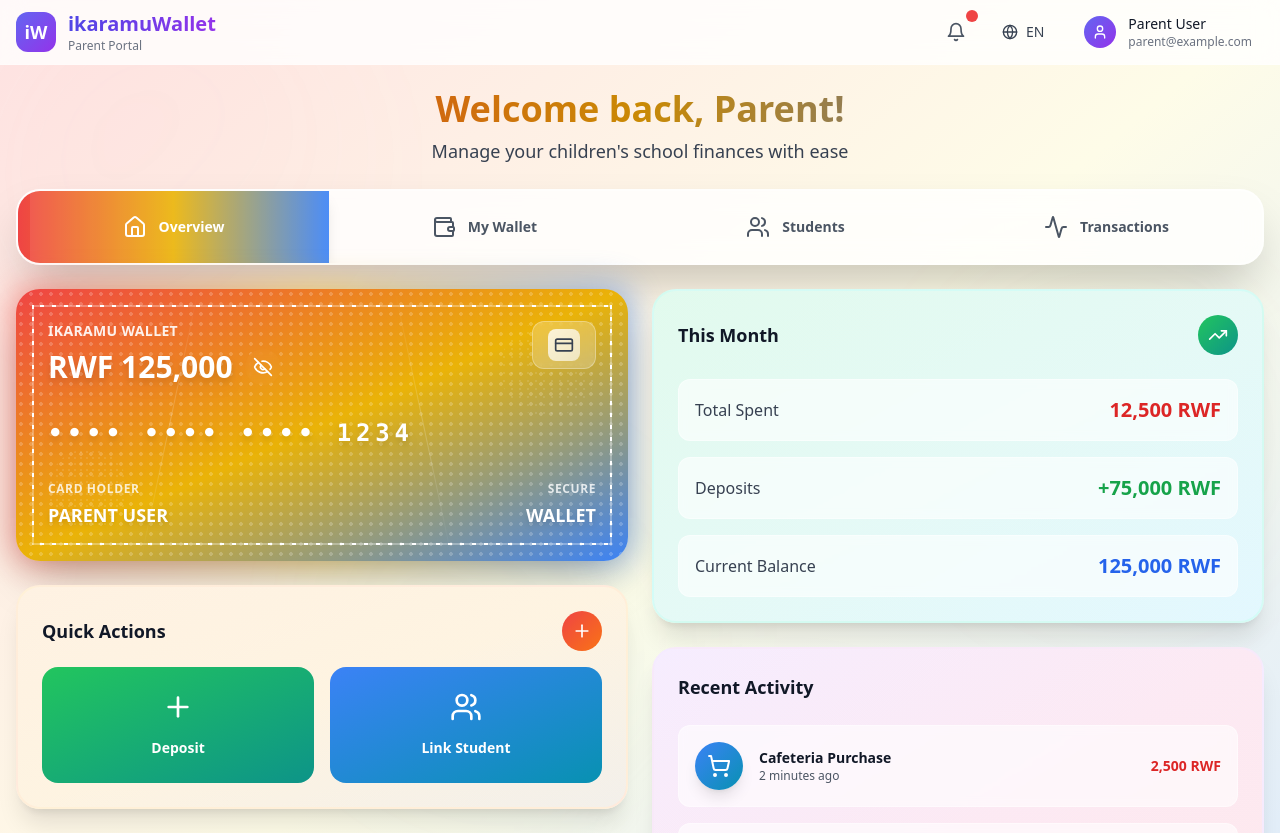
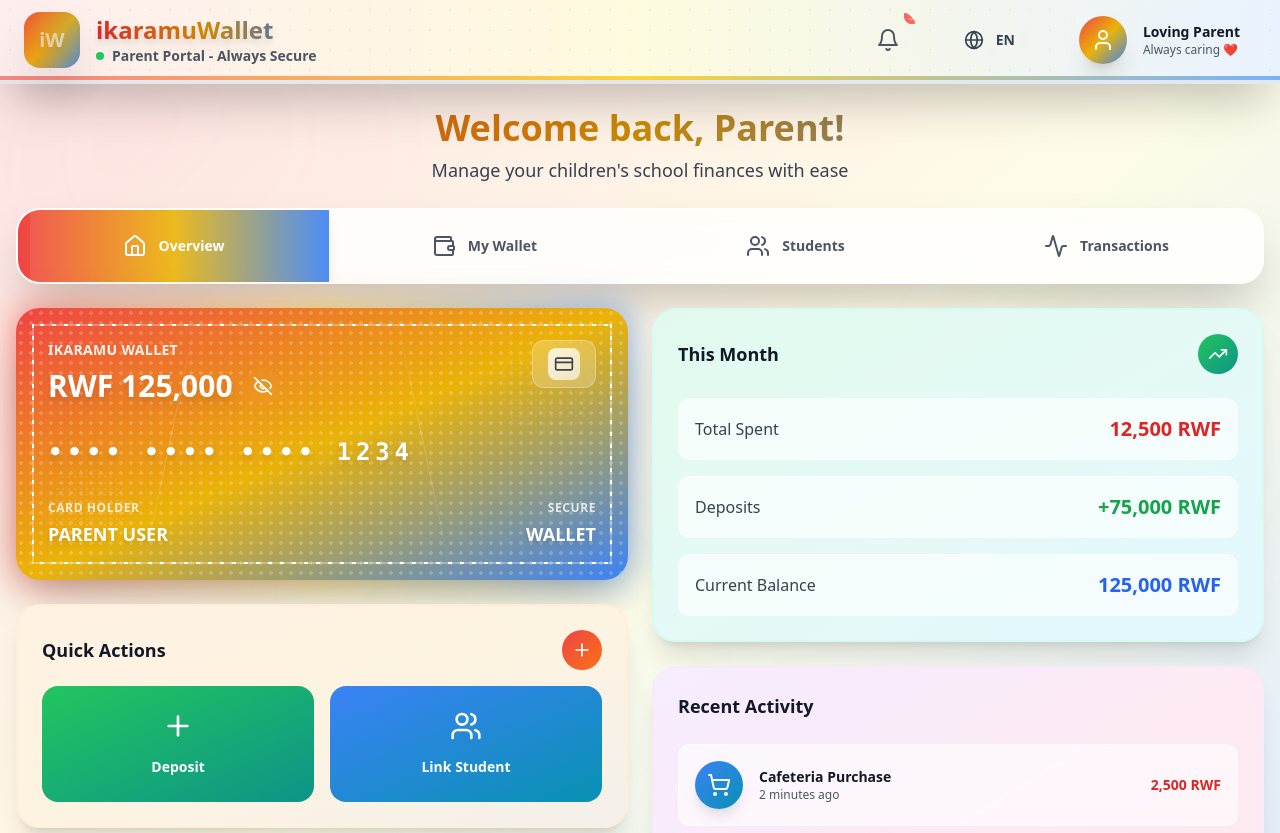
Before and after one commit to Jack-poker/kigo, a React (Vite) app: page / in a window 1280 px wide. Shown: the top 833 px of the page. Built offline with nearby package versions, Linux system fonts and the light colour scheme.

Commit message:
feat: Enhance top bar and add shimmer effect
Improved the top bar's design and implemented a shimmer loading effect for a more appealing user experience.

```diff
--- a/src/components/Header.tsx
+++ b/src/components/Header.tsx
@@ -6,88 +6,139 @@ const Header = ({ onMenuClick }) => {
   const [isProfileOpen, setIsProfileOpen] = useState(false);
   const [isLanguageOpen, setIsLanguageOpen] = useState(false);
   const [isMobileMenuOpen, setIsMobileMenuOpen] = useState(false);
+  const [isLoading, setIsLoading] = useState(false);
+
+  const shimmerClass = "relative overflow-hidden before:absolute before:inset-0 before:-translate-x-full before:animate-[shimmer_2s_infinite] before:bg-gradient-to-r before:from-transparent before:via-white/20 before:to-transparent";
 
   return (
-    <header className="bg-white/80 backdrop-blur-md border-b border-white/20 sticky top-0 z-40">
-      <div className="container mx-auto px-4">
-        <div className="flex items-center justify-between h-16">
-          {/* Logo */}
-          <div className="flex items-center space-x-3">
-            <div className="w-10 h-10 bg-gradient-to-br from-indigo-500 to-purple-600 rounded-xl flex items-center justify-center">
-              <span className="text-white font-bold text-lg">iW</span>
+    <header className="bg-gradient-to-r from-red-50 via-yellow-50 via-green-50 to-blue-50 backdrop-blur-xl border-b-4 border-gradient-to-r from-red-200 via-yellow-200 via-green-200 to-blue-200 sticky top-0 z-50 shadow-2xl">
+      {/* Shimmer Background */}
+      <div className="absolute inset-0 bg-gradient-to-r from-red-100/30 via-yellow-100/30 via-green-100/30 to-blue-100/30 animate-pulse"></div>
+
+      {/* Decorative Pattern */}
+      <div className="absolute inset-0 opacity-10" style={{
+        backgroundImage: `
+          radial-gradient(circle at 25% 25%, #ef4444 1px, transparent 1px),
+          radial-gradient(circle at 75% 25%, #eab308 1px, transparent 1px),
+          radial-gradient(circle at 25% 75%, #22c55e 1px, transparent 1px),
+          radial-gradient(circle at 75% 75%, #3b82f6 1px, transparent 1px)
+        `,
+        backgroundSize: '40px 40px'
+      }}></div>
+
+      <div className="container mx-auto px-6 relative z-10">
+        <div className="flex items-center justify-between h-20">
+          {/* Enhanced Logo */}
+          <div className="flex items-center space-x-4">
+            <div className={`relative w-14 h-14 bg-gradient-to-br from-red-500 via-yellow-500 via-green-500 to-blue-500 rounded-2xl flex items-center justify-center shadow-2xl transform hover:scale-110 transition-all duration-300 ${shimmerClass}`}>
+              <span className="text-white font-black text-xl drop-shadow-lg">iW</span>
+              {/* Glow Effect */}
+              <div className="absolute -inset-1 bg-gradient-to-r from-red-500 via-yellow-500 via-green-500 to-blue-500 rounded-2xl blur-lg opacity-50 animate-pulse"></div>
             </div>
             <div className="hidden sm:block">
-              <h1 className="text-xl font-bold bg-gradient-to-r from-indigo-600 to-purple-600 bg-clip-text text-transparent">
+              <h1 className="text-2xl font-black bg-gradient-to-r from-red-600 via-yellow-600 via-green-600 to-blue-600 bg-clip-text text-transparent drop-shadow-lg">
                 ikaramuWallet
               </h1>
-              <p className="text-xs text-gray-500">Parent Portal</p>
+              <div className="flex items-center space-x-2">
+                <div className="w-2 h-2 bg-green-500 rounded-full animate-pulse"></div>
+                <p className="text-sm text-gray-600 font-bold">Parent Portal - Always Secure</p>
+              </div>
             </div>
           </div>
 
           {/* Desktop Navigation */}
-          <div className="hidden md:flex items-center space-x-4">
-            {/* Notifications */}
-            <button className="relative p-2 text-gray-600 hover:text-indigo-600 transition-colors duration-200">
-              <Bell className="w-5 h-5" />
-              <span className="absolute -top-1 -right-1 w-3 h-3 bg-red-500 rounded-full"></span>
-            </button>
+          <div className="hidden md:flex items-center space-x-6">
+            {/* Enhanced Notifications */}
+            <div className="relative group">
+              <button className={`relative p-4 text-gray-600 hover:text-red-600 transition-all duration-300 rounded-2xl hover:bg-white/60 backdrop-blur-sm ${shimmerClass}`}>
+                <Bell className="w-6 h-6" />
+                <span className="absolute -top-1 -right-1 w-4 h-4 bg-gradient-to-r from-red-500 to-orange-500 rounded-full flex items-center justify-center">
+                  <span className="text-white text-xs font-bold">3</span>
+                </span>
+                {/* Pulsing Ring */}
+                <div className="absolute -top-1 -right-1 w-4 h-4 bg-red-400 rounded-full animate-ping opacity-75"></div>
+              </button>
+              <div className="absolute top-full right-0 mt-2 w-80 bg-white/90 backdrop-blur-xl rounded-3xl shadow-2xl border-2 border-gray-100 opacity-0 invisible group-hover:opacity-100 group-hover:visible transition-all duration-300 transform translate-y-2 group-hover:translate-y-0">
+                <div className="p-6">
+                  <h3 className="font-bold text-gray-900 mb-4 text-lg">Recent Notifications</h3>
+                  <div className="space-y-3">
+                    <div className="p-3 bg-green-50 rounded-xl border border-green-200">
+                      <p className="text-sm font-semibold text-green-800">Alice made a purchase - 2,500 RWF</p>
+                      <p className="text-xs text-green-600">2 minutes ago</p>
+                    </div>
+                    <div className="p-3 bg-blue-50 rounded-xl border border-blue-200">
+                      <p className="text-sm font-semibold text-blue-800">Weekly limit reminder for Bob</p>
+                      <p className="text-xs text-blue-600">1 hour ago</p>
+                    </div>
+                  </div>
+                </div>
+              </div>
+            </div>
 
-            {/* Language Selector */}
+            {/* Enhanced Language Selector */}
             <div className="relative">
               <button
                 onClick={() => setIsLanguageOpen(!isLanguageOpen)}
-                className="flex items-center space-x-2 px-3 py-2 text-gray-700 hover:text-indigo-600 transition-colors duration-200"
+                className={`flex items-center space-x-3 px-6 py-3 text-gray-700 hover:text-blue-600 transition-all duration-300 rounded-2xl hover:bg-white/60 backdrop-blur-sm font-bold ${shimmerClass}`}
               >
-                <Globe className="w-4 h-4" />
+                <Globe className="w-5 h-5" />
                 <span className="text-sm">EN</span>
               </button>
 
               {isLanguageOpen && (
-                <div className="absolute right-0 mt-2 w-36 bg-white rounded-xl shadow-lg border border-gray-100 py-2 z-50">
-                  <button className="w-full px-4 py-2 text-left text-sm hover:bg-gray-50 transition-colors duration-200">
-                    English
+                <div className="absolute right-0 mt-2 w-48 bg-white/90 backdrop-blur-xl rounded-2xl shadow-2xl border-2 border-gray-100 py-3 z-50">
+                  <button className="w-full px-6 py-3 text-left text-sm hover:bg-gradient-to-r hover:from-blue-50 hover:to-cyan-50 transition-all duration-200 font-semibold">
+                    🇺🇸 English
                   </button>
-                  <button className="w-full px-4 py-2 text-left text-sm hover:bg-gray-50 transition-colors duration-200">
-                    Kinyarwanda
+                  <button className="w-full px-6 py-3 text-left text-sm hover:bg-gradient-to-r hover:from-green-50 hover:to-emerald-50 transition-all duration-200 font-semibold">
+                    🇷🇼 Kinyarwanda
                   </button>
                 </div>
               )}
             </div>
 
-            {/* Profile Menu */}
+            {/* Enhanced Profile Menu */}
             <div className="relative">
               <button
                 onClick={() => setIsProfileOpen(!isProfileOpen)}
-                className="flex items-center space-x-3 px-3 py-2 rounded-xl hover:bg-gray-100 transition-colors duration-200"
+                className={`flex items-center space-x-4 px-4 py-3 rounded-2xl hover:bg-white/60 transition-all duration-300 backdrop-blur-sm ${shimmerClass}`}
               >
-                <div className="w-8 h-8 bg-gradient-to-br from-indigo-500 to-purple-600 rounded-full flex items-center justify-center">
-                  <User className="w-4 h-4 text-white" />
+                <div className="w-12 h-12 bg-gradient-to-br from-red-500 via-yellow-500 via-green-500 to-blue-500 rounded-full flex items-center justify-center shadow-xl">
+                  <User className="w-6 h-6 text-white" />
                 </div>
-                <div className="text-left">
-                  <p className="text-sm font-medium text-gray-900">Parent User</p>
-                  <p className="text-xs text-gray-500">parent@example.com</p>
+                <div className="text-left hidden lg:block">
+                  <p className="text-sm font-bold text-gray-900">Loving Parent</p>
+                  <p className="text-xs text-gray-600 font-medium">Always caring ❤️</p>
                 </div>
               </button>
 
               {isProfileOpen && (
-                <div className="absolute right-0 mt-2 w-56 bg-white rounded-xl shadow-lg border border-gray-100 py-2 z-50">
-                  <div className="px-4 py-3 border-b border-gray-100">
-                    <p className="text-sm font-medium text-gray-900">Parent User</p>
-                    <p className="text-xs text-gray-500">parent@example.com</p>
+                <div className="absolute right-0 mt-2 w-72 bg-white/90 backdrop-blur-xl rounded-3xl shadow-2xl border-2 border-gray-100 py-4 z-50">
+                  <div className="px-6 py-4 border-b border-gray-100">
+                    <div className="flex items-center space-x-4">
+                      <div className="w-16 h-16 bg-gradient-to-br from-red-500 via-yellow-500 via-green-500 to-blue-500 rounded-full flex items-center justify-center shadow-xl">
+                        <User className="w-8 h-8 text-white" />
+                      </div>
+                      <div>
+                        <p className="text-lg font-bold text-gray-900">Loving Parent</p>
+                        <p className="text-sm text-gray-600">parent@example.com</p>
+                        <p className="text-xs text-green-600 font-semibold">💚 Trusted Guardian</p>
+                      </div>
+                    </div>
                   </div>
-                  <div className="py-2">
-                    <button className="w-full flex items-center space-x-3 px-4 py-2 text-left text-sm hover:bg-gray-50 transition-colors duration-200">
-                      <User className="w-4 h-4 text-gray-500" />
+                  <div className="py-3">
+                    <button className="w-full flex items-center space-x-4 px-6 py-3 text-left text-sm hover:bg-gradient-to-r hover:from-blue-50 hover:to-cyan-50 transition-all duration-200 font-semibold">
+                      <User className="w-5 h-5 text-blue-500" />
                       <span>Profile Settings</span>
                     </button>
-                    <button className="w-full flex items-center space-x-3 px-4 py-2 text-left text-sm hover:bg-gray-50 transition-colors duration-200">
-                      <Settings className="w-4 h-4 text-gray-500" />
+                    <button className="w-full flex items-center space-x-4 px-6 py-3 text-left text-sm hover:bg-gradient-to-r hover:from-purple-50 hover:to-pink-50 transition-all duration-200 font-semibold">
+                      <Settings className="w-5 h-5 text-purple-500" />
                       <span>Account Settings</span>
                     </button>
-                    <hr className="my-2" />
-                    <button className="w-full flex items-center space-x-3 px-4 py-2 text-left text-sm text-red-600 hover:bg-red-50 transition-colors duration-200">
-                      <LogOut className="w-4 h-4" />
-                      <span>Sign Out</span>
+                    <hr className="my-3 border-gray-200" />
+                    <button className="w-full flex items-center space-x-4 px-6 py-3 text-left text-sm text-red-600 hover:bg-gradient-to-r hover:from-red-50 hover:to-rose-50 transition-all duration-200 font-semibold">
+                      <LogOut className="w-5 h-5" />
+                      <span>Sign Out Safely</span>
                     </button>
                   </div>
                 </div>
@@ -95,50 +146,54 @@ const Header = ({ onMenuClick }) => {
             </div>
           </div>
 
-          {/* Mobile Menu Button */}
+          {/* Enhanced Mobile Menu Button */}
           <button
             onClick={() => setIsMobileMenuOpen(!isMobileMenuOpen)}
-            className="md:hidden p-2 text-gray-600 hover:text-indigo-600 transition-colors duration-200"
+            className={`md:hidden p-4 text-gray-600 hover:text-red-600 transition-all duration-300 rounded-2xl hover:bg-white/60 backdrop-blur-sm ${shimmerClass}`}
           >
-            {isMobileMenuOpen ? <X className="w-6 h-6" /> : <Menu className="w-6 h-6" />}
+            {isMobileMenuOpen ? <X className="w-7 h-7" /> : <Menu className="w-7 h-7" />}
           </button>
         </div>
 
-        {/* Mobile Menu */}
+        {/* Enhanced Mobile Menu */}
         {isMobileMenuOpen && (
-          <div className="md:hidden border-t border-gray-100 py-4 space-y-4">
-            <div className="flex items-center space-x-3 px-4">
-              <div className="w-10 h-10 bg-gradient-to-br from-indigo-500 to-purple-600 rounded-full flex items-center justify-center">
-                <User className="w-5 h-5 text-white" />
+          <div className="md:hidden border-t-2 border-gradient-to-r from-red-200 via-yellow-200 via-green-200 to-blue-200 py-6 space-y-6 bg-white/60 backdrop-blur-xl rounded-b-3xl">
+            <div className="flex items-center space-x-4 px-6">
+              <div className="w-16 h-16 bg-gradient-to-br from-red-500 via-yellow-500 via-green-500 to-blue-500 rounded-full flex items-center justify-center shadow-xl">
+                <User className="w-8 h-8 text-white" />
               </div>
               <div>
-                <p className="font-medium text-gray-900">Parent User</p>
-                <p className="text-sm text-gray-500">parent@example.com</p>
+                <p className="font-bold text-gray-900 text-lg">Loving Parent</p>
+                <p className="text-sm text-gray-600">parent@example.com</p>
+                <p className="text-xs text-green-600 font-semibold">💚 Trusted Guardian</p>
               </div>
             </div>
 
-            <div className="space-y-2 px-4">
-              <button className="w-full flex items-center space-x-3 py-3 text-left">
-                <Bell className="w-5 h-5 text-gray-500" />
+            <div className="space-y-3 px-6">
+              <button className="w-full flex items-center space-x-4 py-4 text-left bg-gradient-to-r from-blue-50 to-cyan-50 rounded-2xl px-4 font-semibold">
+                <Bell className="w-6 h-6 text-blue-500" />
                 <span>Notifications</span>
-                <span className="ml-auto w-2 h-2 bg-red-500 rounded-full"></span>
+                <span className="ml-auto w-6 h-6 bg-red-500 text-white rounded-full flex items-center justify-center text-xs font-bold">3</span>
               </button>
-              <button className="w-full flex items-center space-x-3 py-3 text-left">
-                <Globe className="w-5 h-5 text-gray-500" />
+              <button className="w-full flex items-center space-x-4 py-4 text-left bg-gradient-to-r from-green-50 to-emerald-50 rounded-2xl px-4 font-semibold">
+                <Globe className="w-6 h-6 text-green-500" />
                 <span>Language</span>
               </button>
-              <button className="w-full flex items-center space-x-3 py-3 text-left">
-                <Settings className="w-5 h-5 text-gray-500" />
+              <button className="w-full flex items-center space-x-4 py-4 text-left bg-gradient-to-r from-purple-50 to-pink-50 rounded-2xl px-4 font-semibold">
+                <Settings className="w-6 h-6 text-purple-500" />
                 <span>Settings</span>
               </button>
-              <button className="w-full flex items-center space-x-3 py-3 text-left text-red-600">
-                <LogOut className="w-5 h-5" />
-                <span>Sign Out</span>
+              <button className="w-full flex items-center space-x-4 py-4 text-left bg-gradient-to-r from-red-50 to-rose-50 rounded-2xl px-4 text-red-600 font-semibold">
+                <LogOut className="w-6 h-6" />
+                <span>Sign Out Safely</span>
               </button>
             </div>
           </div>
         )}
       </div>
+
+      {/* Bottom Shimmer Effect */}
+      <div className="absolute bottom-0 left-0 right-0 h-1 bg-gradient-to-r from-red-400 via-yellow-400 via-green-400 to-blue-400 animate-pulse"></div>
     </header>
   );
 };
--- a/src/index.css
+++ b/src/index.css
@@ -1,3 +1,4 @@
+
 @tailwind base;
 @tailwind components;
 @tailwind utilities;
@@ -99,3 +100,18 @@
     @apply bg-background text-foreground;
   }
 }
+
+@layer utilities {
+  @keyframes shimmer {
+    0% {
+      transform: translateX(-100%);
+    }
+    100% {
+      transform: translateX(100%);
+    }
+  }
+
+  .animate-shimmer {
+    animation: shimmer 2s infinite;
+  }
+}
```
